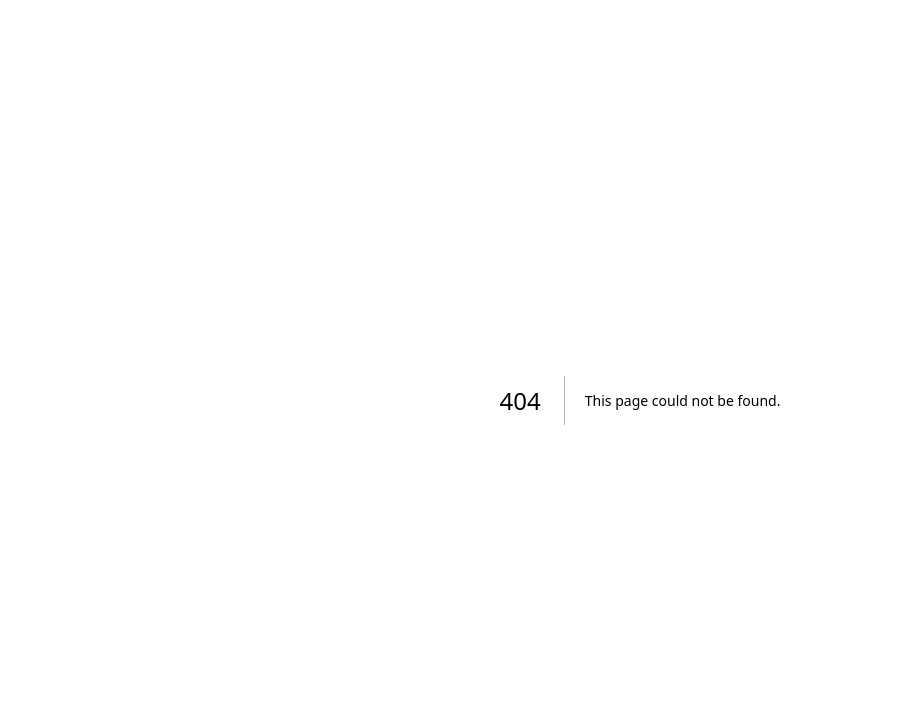
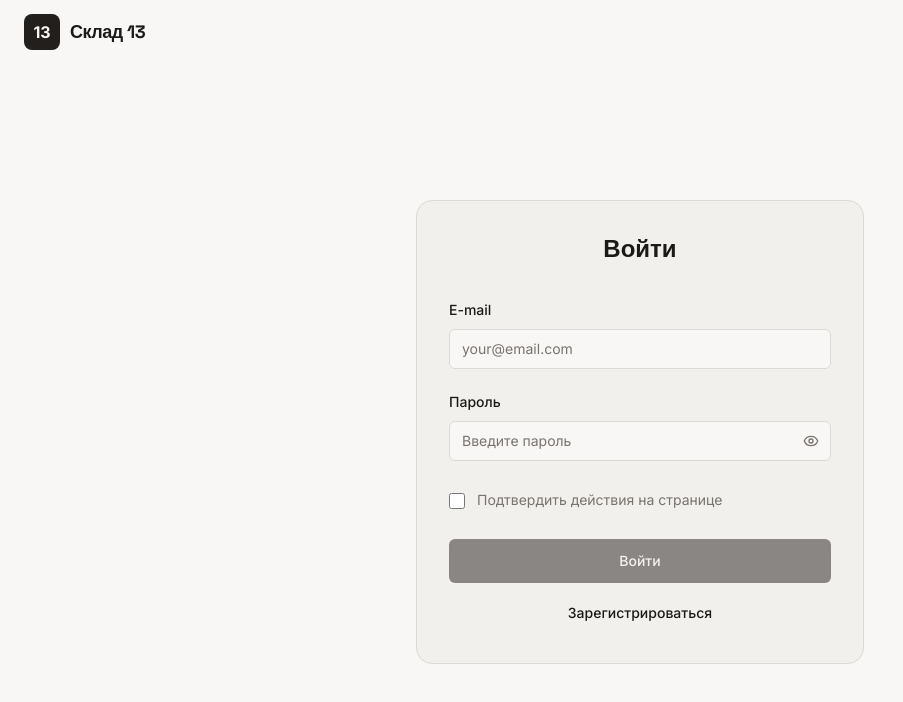
Before and after one commit to dedhaz/v0-homepage-with-buttons, a Next.js app: page /login in a window 1280 px wide. Before the commit this address had no page. Shown: the top 702 px of the page, without its empty margins (0-903 px from the left). Built offline with nearby package versions, Linux system fonts and the light colour scheme.

Commit message:
feat: create login page and form component
Add login page with email, password fields, and "Login" button; link to registration.

Co-authored-by: Anton Yu <441797+dedhaz@users.noreply.github.com>

```diff
--- /dev/null
+++ b/app/login/page.tsx
@@ -0,0 +1,27 @@
+import { LoginForm } from "@/components/login-form"
+import Link from "next/link"
+
+export const metadata = {
+  title: "Войти - Склад 13",
+  description: "Войдите в свой аккаунт Склад 13",
+}
+
+export default function LoginPage() {
+  return (
+    <div className="flex min-h-screen flex-col bg-background">
+      <header className="flex h-16 items-center px-6">
+        <Link href="/" className="flex items-center gap-2.5">
+          <div className="flex h-9 w-9 items-center justify-center rounded-lg bg-primary">
+            <span className="text-base font-bold text-primary-foreground">13</span>
+          </div>
+          <span className="text-lg font-bold font-display tracking-tight text-foreground">
+            Склад 13
+          </span>
+        </Link>
+      </header>
+      <main className="flex flex-1 items-center justify-center px-6 py-12">
+        <LoginForm />
+      </main>
+    </div>
+  )
+}
--- /dev/null
+++ b/components/login-form.tsx
@@ -0,0 +1,95 @@
+"use client"
+
+import { useState } from "react"
+import Link from "next/link"
+import { Eye, EyeOff } from "lucide-react"
+import { Button } from "@/components/ui/button"
+import { Input } from "@/components/ui/input"
+import { Label } from "@/components/ui/label"
+
+export function LoginForm() {
+  const [form, setForm] = useState({
+    email: "",
+    password: "",
+  })
+  const [showPassword, setShowPassword] = useState(false)
+  const [confirmed, setConfirmed] = useState(false)
+
+  const allFieldsFilled = form.email.trim() !== "" && form.password.trim() !== ""
+  const canSubmit = allFieldsFilled && confirmed
+
+  const handleSubmit = (e: React.FormEvent) => {
+    e.preventDefault()
+    if (!canSubmit) return
+    // Login logic here
+  }
+
+  return (
+    <div className="mx-auto w-full max-w-md">
+      <div className="rounded-2xl border border-border bg-card p-8">
+        <h1 className="mb-8 text-center font-display text-2xl font-bold text-foreground">
+          Войти
+        </h1>
+
+        <form onSubmit={handleSubmit} className="space-y-5">
+          <div className="space-y-2">
+            <Label htmlFor="email">E-mail</Label>
+            <Input
+              id="email"
+              type="email"
+              placeholder="your@email.com"
+              value={form.email}
+              onChange={(e) => setForm({ ...form, email: e.target.value })}
+              required
+            />
+          </div>
+
+          <div className="space-y-2">
+            <Label htmlFor="password">Пароль</Label>
+            <div className="relative">
+              <Input
+                id="password"
+                type={showPassword ? "text" : "password"}
+                placeholder="Введите пароль"
+                value={form.password}
+                onChange={(e) => setForm({ ...form, password: e.target.value })}
+                required
+              />
+              <button
+                type="button"
+                onClick={() => setShowPassword(!showPassword)}
+                className="absolute right-3 top-1/2 -translate-y-1/2 text-muted-foreground hover:text-foreground"
+                aria-label={showPassword ? "Скрыть пароль" : "Показать пароль"}
+              >
+                {showPassword ? <EyeOff className="h-4 w-4" /> : <Eye className="h-4 w-4" />}
+              </button>
+            </div>
+          </div>
+
+          <div className="pt-2">
+            <label className="flex items-start gap-3 cursor-pointer">
+              <input
+                type="checkbox"
+                checked={confirmed}
+                onChange={(e) => setConfirmed(e.target.checked)}
+                className="mt-1 h-4 w-4 shrink-0 rounded border-border accent-primary"
+              />
+              <span className="text-sm text-muted-foreground leading-relaxed">
+                Подтвердить действия на странице
+              </span>
+            </label>
+          </div>
+
+          <div className="flex flex-col gap-3 pt-2">
+            <Button type="submit" size="lg" className="w-full" disabled={!canSubmit}>
+              Войти
+            </Button>
+            <Button variant="ghost" size="sm" className="w-full" asChild>
+              <Link href="/register">Зарегистрироваться</Link>
+            </Button>
+          </div>
+        </form>
+      </div>
+    </div>
+  )
+}
```
